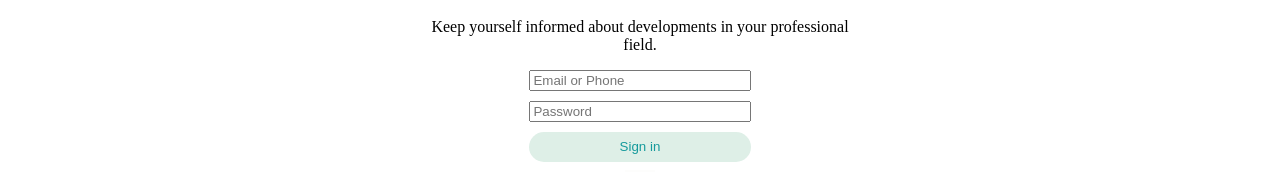
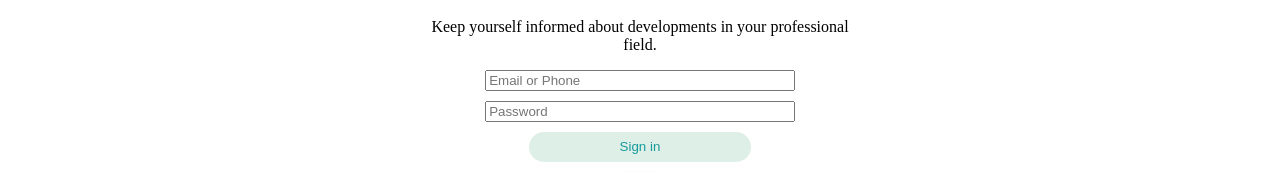
Before and after one commit to Daniel-Williams-ux/CareerLink, a React (Vite) app: page / in a window 1280 px wide. Shown: the part 289-461 px from the top of the page. Built offline with nearby package versions, Linux system fonts and the light colour scheme.

Commit message:
update and npm install antd

```diff
--- a/package.json
+++ b/package.json
@@ -12,6 +12,7 @@
   "author": "",
   "license": "ISC",
   "dependencies": {
+    "antd": "^5.4.4",
     "firebase": "^9.19.1",
     "localforage": "^1.10.0",
     "match-sorter": "^6.3.1",
--- a/src/Pages/Home.jsx
+++ b/src/Pages/Home.jsx
@@ -1,5 +1,19 @@
+import React, { useEffect } from "react";
 import HomeComponent from "../components/HomeComponent";
+import { onAuthStateChanged } from "firebase/auth";
+import { useNavigate } from "react-router-dom";
+import { auth } from "../firebase";
+import Loader from "../components/common/Loader";
 const Home = () => {
+
+  useEffect(() => {
+    let navigate = useNavigate();
+    onAuthStateChanged(auth, (res) => {
+      if (!res?.accessToken) {
+        navigate("/");
+      }
+    });
+  }, []);
   return (
     <HomeComponent />
   )
--- a/src/Sass/LoginComponent.scss
+++ b/src/Sass/LoginComponent.scss
@@ -12,7 +12,8 @@
       flex-direction: column;
       justify-content: center;
       gap: 10px;
-      width:50%;
+      width:60%;
+      min-width: 70%;
       margin: 0 auto;
     }
 
```
Also changed, not shown: 1 other file (tests, documents, lock files or other folders).
